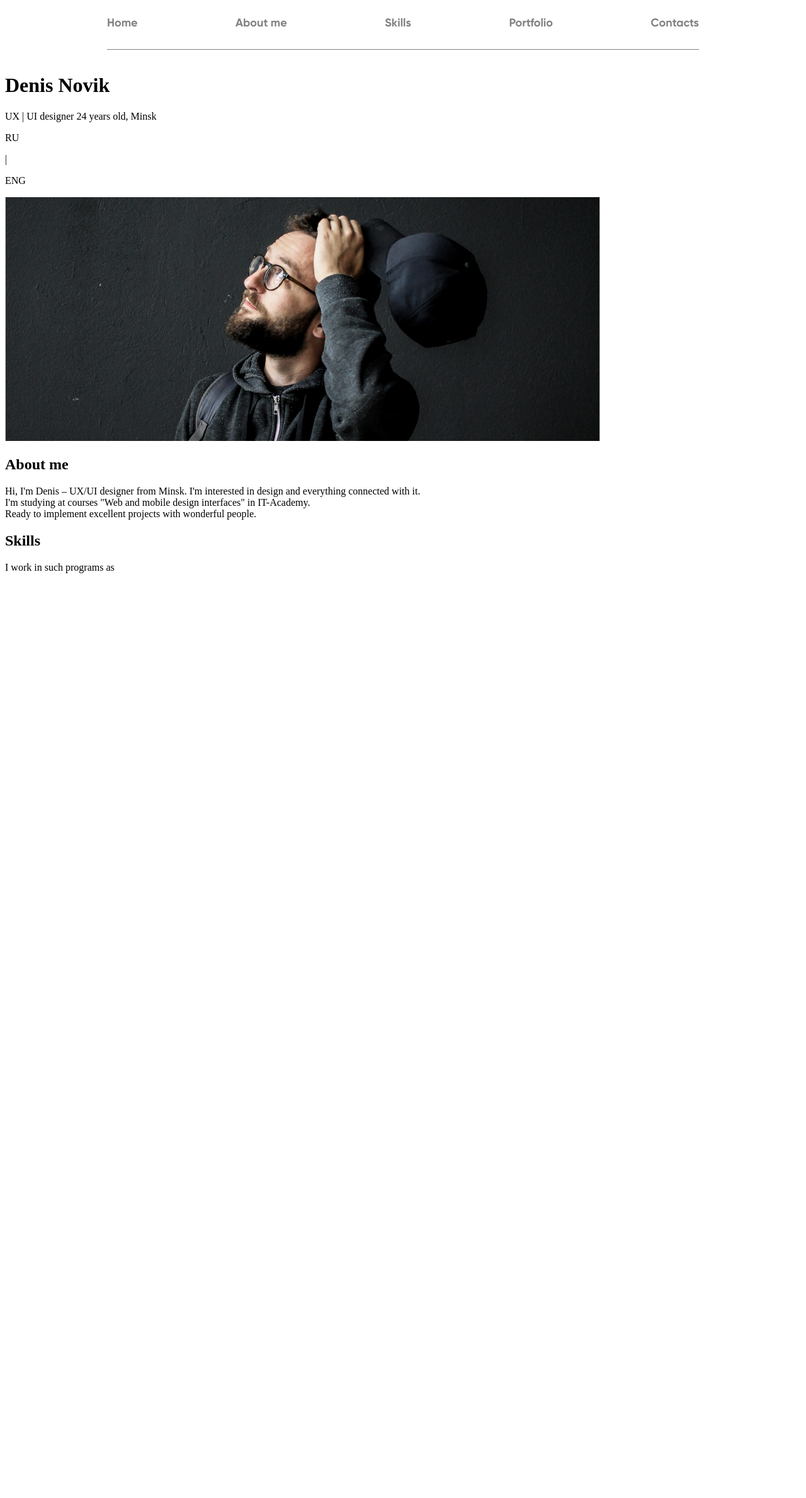
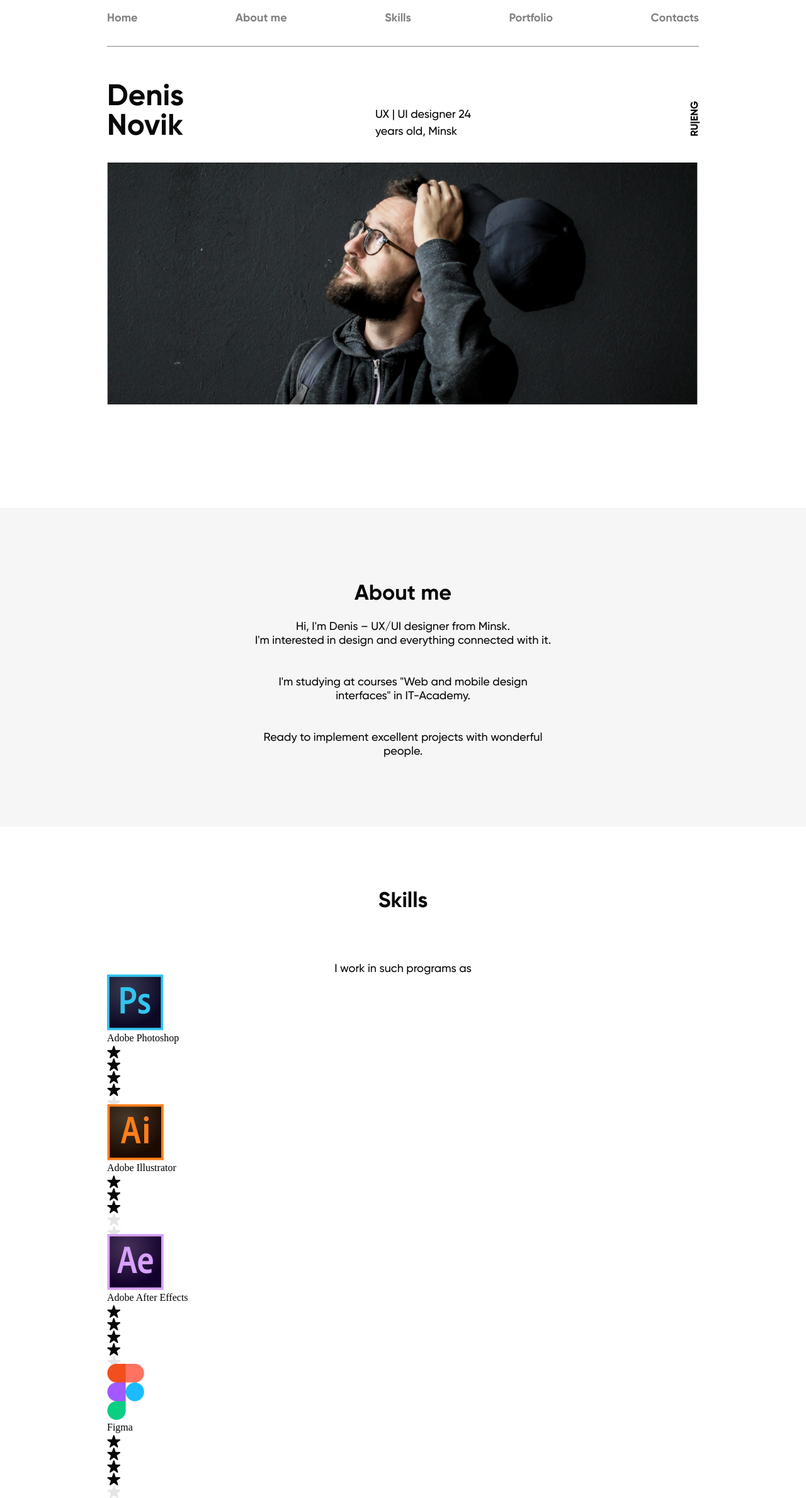
Before and after one commit to reginvanilin/Renata, a plain HTML site: page index.html in a window 1280 px wide. Shown: the whole page at 63% size. Before the commit the page ends 952 px from the top, so only its background shows below. Drawn offline with Linux system fonts and the light colour scheme.

Commit message:
add hero

```diff
--- /dev/null
+++ b/css/reset.css
@@ -0,0 +1,78 @@
+/* Указываем box sizing */
+*,
+*::before,
+*::after {
+  box-sizing: border-box;
+}
+
+/* Убираем внутренние отступы */
+ul[class],
+ol[class] {
+  padding: 0;
+}
+
+/* Убираем внешние отступы */
+body,
+h1,
+h2,
+h3,
+h4,
+p,
+ul[class],
+ol[class],
+li,
+figure,
+figcaption,
+blockquote,
+dl,
+dd {
+  margin: 0;
+}
+
+/* Выставляем основные настройки по-умолчанию для body */
+body {
+  min-height: 100vh;
+  scroll-behavior: smooth;
+  text-rendering: optimizeSpeed;
+  line-height: 1.5;
+}
+
+/* Удаляем стандартную стилизацию для всех ul и il, у которых есть атрибут class*/
+ul[class],
+ol[class] {
+  list-style: none;
+}
+
+/* Элементы a, у которых нет класса, сбрасываем до дефолтных стилей */
+a:not([class]) {
+  text-decoration-skip-ink: auto;
+}
+
+/* Упрощаем работу с изображениями */
+img {
+  max-width: 100%;
+  display: block;
+}
+
+/* Указываем понятную периодичность в потоке данных у article*/
+article > * + * {
+  margin-top: 1em;
+}
+
+/* Наследуем шрифты для инпутов и кнопок */
+input,
+button,
+textarea,
+select {
+  font: inherit;
+}
+
+/* Удаляем все анимации и переходы для людей, которые предпочитай их не использовать */
+@media (prefers-reduced-motion: reduce) {
+  * {
+    animation-duration: 0.01ms !important;
+    animation-iteration-count: 1 !important;
+    transition-duration: 0.01ms !important;
+    scroll-behavior: auto !important;
+  }
+}
--- a/css/style.css
+++ b/css/style.css
@@ -42,4 +42,135 @@
         width: 800px;
     }
 }
-.
+@media screen and (max-width: 900px){
+    .header{
+        display: none;
+    }
+}
+.hero{
+    height: 679px;
+    width: 940px;
+    display: flex;
+    flex-direction: column;
+    margin: 0 auto;
+    margin-top: 39px;
+
+}
+.hero-text{
+    display: flex;
+    flex-direction: row;
+    justify-content: space-between;
+    align-items: flex-end;
+}
+.hero-text-title{
+    width: 123px;
+    font-family: Gilroy-Bold;
+    font-size: 47.3392px;
+    color: #070707;
+    line-height: 47px;
+}
+.hero-text-subtitle{
+    width: 155px;
+    font-family: Gilroy-Medium;
+    font-size: 18px;
+
+}
+.hero-text-languages{
+    display: flex;
+    flex-direction: row;
+    justify-content: space-between;
+    align-items: flex-end;
+    height: 65px;
+    transform: rotate(-90deg);
+    font-family: Gilroy-Bold;
+    font-size: 16px;
+}
+.hero-image-img{
+    margin-top: 36px;
+    object-fit: cover;
+    height: 385px;
+}
+@media screen and (max-width: 1070px){
+    .hero{
+        width: 800px;
+    }
+}
+@media screen and (max-width: 900px){
+    .hero{
+        width: 700px;
+    }
+    .hero-text{
+        display: flex;
+        flex-direction: column;
+        align-items: flex-start;
+    }
+    .hero-text-languages{
+        display: none;
+    }
+    .hero-text-subtitle{
+        margin-top: 23px;
+    }
+}
+@media screen and (max-width: 750px){
+    .hero{
+        width: 100%;
+        padding: 0px 20px;
+    }
+}
+.about{
+    height: 506px;
+    background: #F6F6F6;
+    display: flex;
+    justify-content: center;
+    align-items: center;
+
+}
+.about-text{
+    width: 485px;
+}
+.about-text-title{
+    font-family: Gilroy-Bold;
+    font-size: 34px;
+    color: #070707;
+    text-align: center;
+}
+.about-text-subtitle{
+    margin-top: 17px;
+    width: 100%;
+    font-family: Gilroy-Medium;
+    font-size: 18px;
+    line-height: 22px;
+    text-align: center;
+    color: #070707;
+}
+@media screen and (max-width: 554px){
+    .about-text{
+        width: 100%;
+        padding: 0 20px;
+    }
+}
+.skills{
+    width: 940px;
+    margin: 0 auto;
+}
+.skills-text-title{
+    margin-top: 91px;
+    font-family: Gilroy-Bold;
+    font-size: 34px;
+    color: #070707;
+    text-align: center;
+}
+.skills-text-subtitle{
+    margin-top: 69px;
+    font-family: Gilroy-Medium;
+    font-size: 18px;
+    color: #070707;
+    text-align: center;
+}
+.skills-cards-card{
+    width: 166px;
+    height: 206px;
+    display: flex;
+    flex-direction: column;
+    justify-content: center;
+}
--- a/index.html
+++ b/index.html
@@ -6,6 +6,7 @@
     <meta http-equiv="X-UA-Compatible" content="IE=edge">
     <meta name="viewport" content="width=device-width, initial-scale=1.0">
     <title>Document</title>
+    <link rel="stylesheet" href="./css/reset.css">
     <link rel="stylesheet" href="./css/style.css">
 
 </head>
@@ -22,7 +23,6 @@
             <div class="header-divider"></div>
     </div>
     <div class="hero">
-        <div class="container">
             <div class="hero-text">
                 <h1 class="hero-text-title">
                     Denis Novik
@@ -39,29 +39,26 @@
             <div class="hero-image">
                 <img class="hero-image-img" src="img/men.png">
             </div>
-        </div>
     </div>
     <div class="about">
-        <div class="container">
             <div class="about-text">
                 <h2 class="about-text-title">
                     About me
                 </h2>
                 <p class="about-text-subtitle">
                     Hi, I'm Denis – UX/UI designer from Minsk.
+                    <br>
                     I'm interested in design and everything connected with it.
-
-                    <br> I'm studying at courses "Web and mobile design
+                    <br><br><br>
+                    I'm studying at courses "Web and mobile design
                     interfaces" in IT-Academy.
-
-                    <br> Ready to implement excellent projects
+                    <br><br><br>
+                    Ready to implement excellent projects
                     with wonderful people.
                 </p>
             </div>
-        </div>
     </div>
     <div class="skills">
-        <div class="container">
             <div class="skills-text">
                 <h2 class="skills-text-title">
                     Skills
@@ -73,11 +70,65 @@
             <div class="skills-cards">
                 <div class="skills-cards-card">
                     <div class="skills-cards-card-image">
-                        <img class="skills-cards-card-image-img" src="">
+                        <img class="skills-cards-card-image-img" src="img/ps.png">
+                    </div>
+                    <p class="skills-cards-card-text">
+                        Adobe Photoshop
+                    </p>
+                    <div class="skills-cards-card-stars">
+                        <img class="skills-cards-card-stars-star" src="img/Star.png">
+                        <img class="skills-cards-card-stars-star" src="img/Star.png">
+                        <img class="skills-cards-card-stars-star" src="img/Star.png">
+                        <img class="skills-cards-card-stars-star" src="img/Star.png">
+                        <img class="skills-cards-card-stars-star" src="img/Star0.png">
+                    </div>
+                </div>
+                <div class="skills-cards-card">
+                    <div class="skills-cards-card-image">
+                        <img class="skills-cards-card-image-img" src="img/AI.png">
+                    </div>
+                    <p class="skills-cards-card-text">
+                        Adobe Illustrator
+                    </p>
+                    <div class="skills-cards-card-stars">
+                        <img class="skills-cards-card-stars-star" src="img/Star.png">
+                        <img class="skills-cards-card-stars-star" src="img/Star.png">
+                        <img class="skills-cards-card-stars-star" src="img/Star.png">
+                        <img class="skills-cards-card-stars-star" src="img/Star0.png">
+                        <img class="skills-cards-card-stars-star" src="img/Star0.png">
+                    </div>
+                </div>
+                <div class="skills-cards-card">
+                    <div class="skills-cards-card-image">
+                        <img class="skills-cards-card-image-img" src="img/AE.png">
+                    </div>
+                    <p class="skills-cards-card-text">
+                        Adobe After Effects
+                    </p>
+                    <div class="skills-cards-card-stars">
+                        <img class="skills-cards-card-stars-star" src="img/Star.png">
+                        <img class="skills-cards-card-stars-star" src="img/Star.png">
+                        <img class="skills-cards-card-stars-star" src="img/Star.png">
+                        <img class="skills-cards-card-stars-star" src="img/Star.png">
+                        <img class="skills-cards-card-stars-star" src="img/Star0.png">
+                    </div>
+                </div>
+                <div class="skills-cards-card">
+                    <div class="skills-cards-card-image">
+                        <img class="skills-cards-card-image-img" src="img/Figma.png">
+                    </div>
+                    <p class="skills-cards-card-text">
+                        Figma
+                    </p>
+                    <div class="skills-cards-card-stars">
+                        <img class="skills-cards-card-stars-star" src="img/Star.png">
+                        <img class="skills-cards-card-stars-star" src="img/Star.png">
+                        <img class="skills-cards-card-stars-star" src="img/Star.png">
+                        <img class="skills-cards-card-stars-star" src="img/Star.png">
+                        <img class="skills-cards-card-stars-star" src="img/Star0.png">
                     </div>
                 </div>
             </div>
-        </div>
     </div>
 </body>
 
```
Also changed, not shown: img/Star.png (added), img/Star0.png (added).
